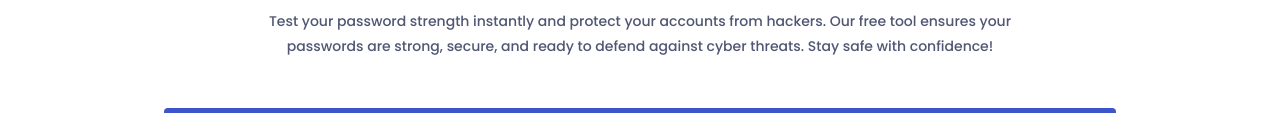
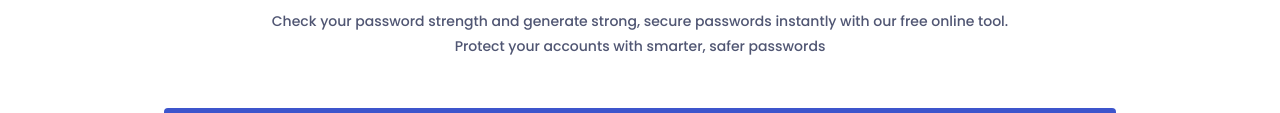
Before and after one commit to nazrudeen-web/password-analyzer, a plain HTML site: page index.html in a window 1280 px wide. Shown: the part 214-327 px from the top of the page. Drawn offline with Linux system fonts and the light colour scheme.

Commit message:
Update index.html

```diff
--- a/index.html
+++ b/index.html
@@ -66,14 +66,11 @@
         <div class="container">
           <div class="tool-intro">
             <h1 itemprop="name">
-              <span>Free Password Strength Checker</span>Your
+              <span>Free Password Strength Checker</span>
               Test Your Password Security Instantly
             </h1>
             <p itemprop="description">
-              Test your password strength instantly and protect your accounts
-              from hackers. Our free tool ensures your passwords are strong,
-              secure, and ready to defend against cyber threats. Stay safe with
-              confidence!
+              Check your password strength and generate strong, secure passwords instantly with our free online tool. Protect your accounts with smarter, safer passwords
             </p>
           </div>
 
```
